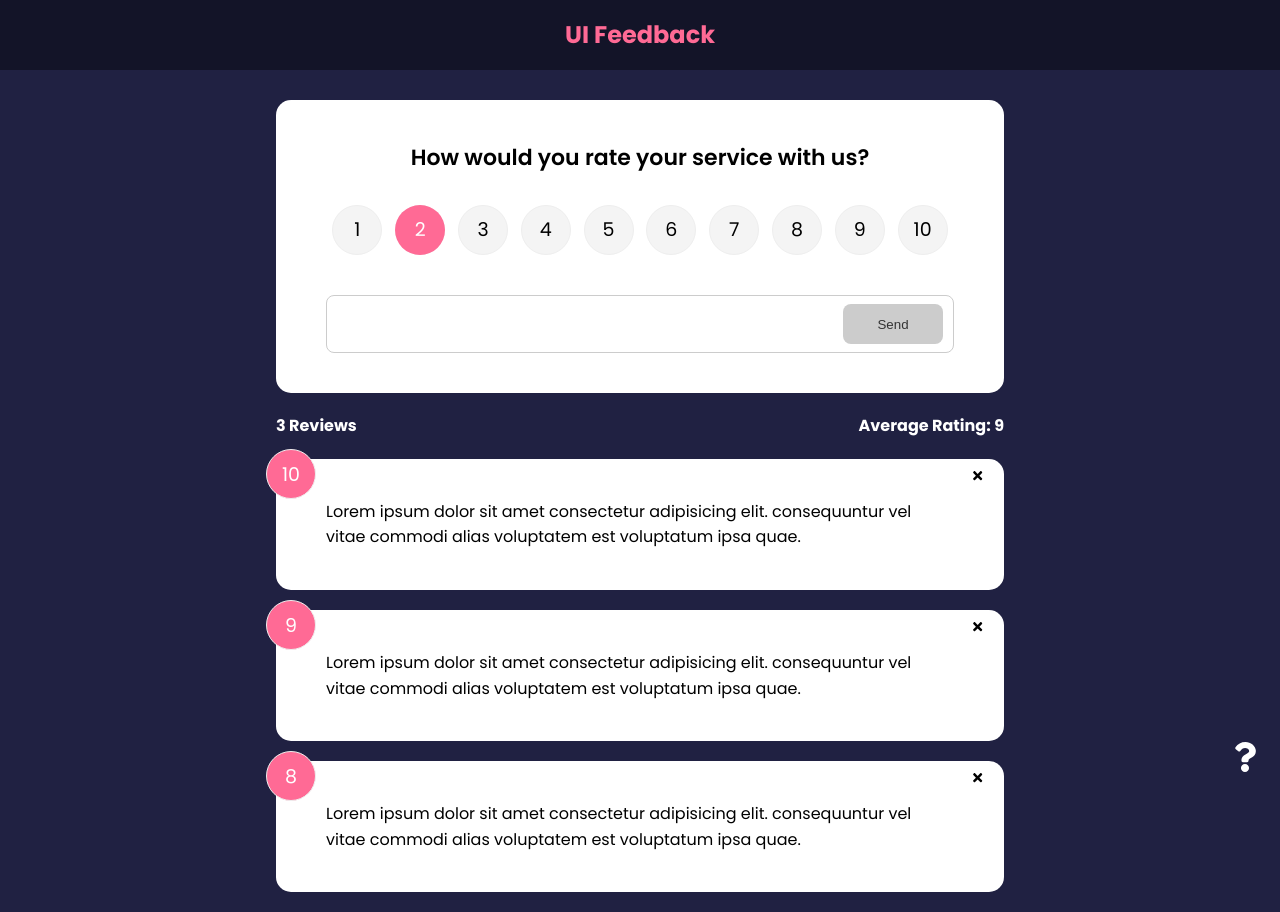
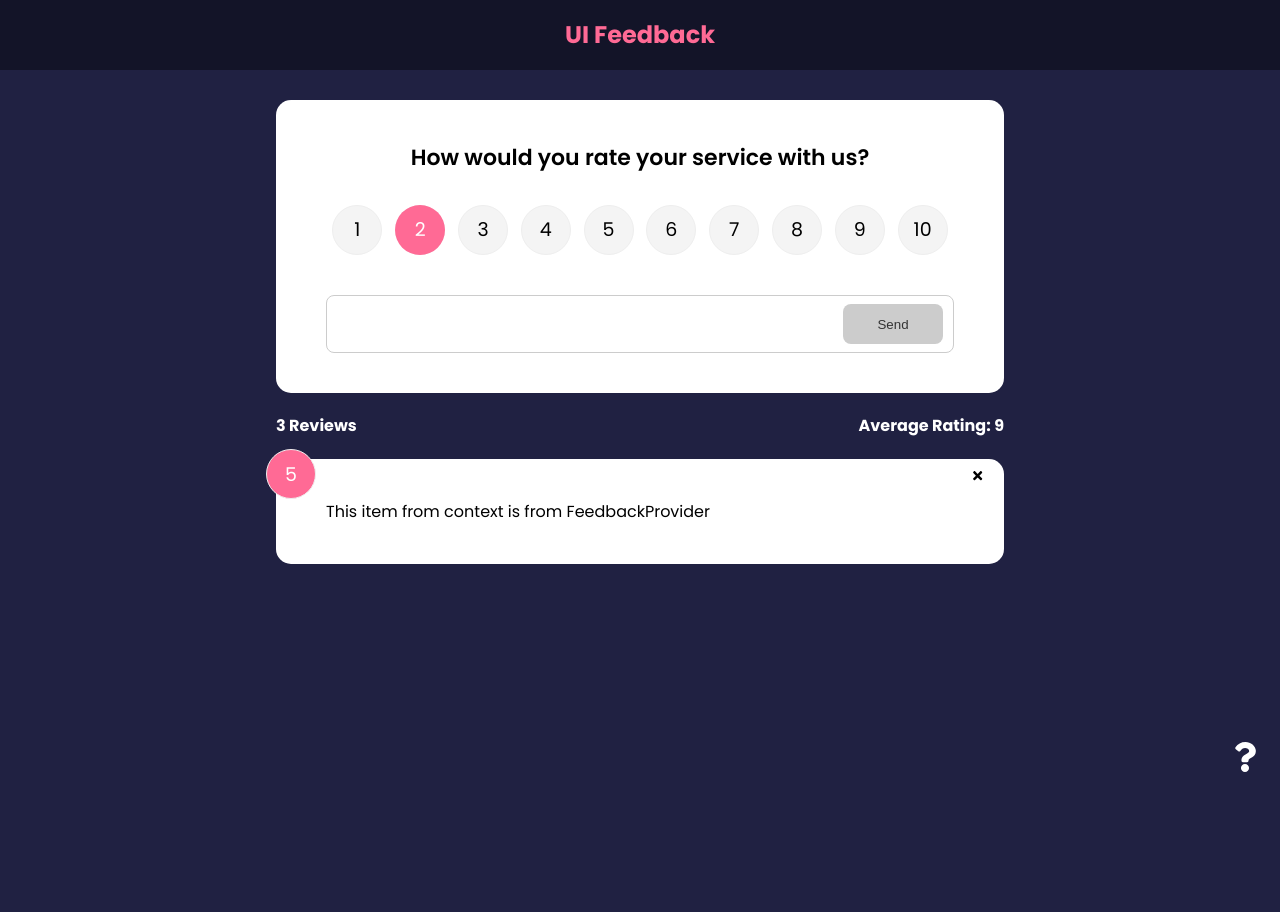
Before and after one commit to Asadullahkhankaimkhani/Feedback-Application, a React (Create React App) app: page / in a window 1280 px wide. After the commit the page ends 800 px from the top, so only its background shows below. Built offline with nearby package versions, Linux system fonts and the light colour scheme.

Commit message:
Global State with the useContext Hook

```diff
--- a/src/App.js
+++ b/src/App.js
@@ -8,6 +8,7 @@ import FeedbackStats from "./components/FeedbackStats";
 import FeedbackForm from "./components/FeedbackForm";
 import About from "./pages/About";
 import AboutIconlink from "./components/AboutIconlink";
+import { FeedbackProvider } from "./context/FeedbackContext";
 
 const App = () => {
   const [feedback, setFeedback] = useState(FeedbackData);
@@ -23,7 +24,7 @@ const App = () => {
   };
 
   return (
-    <>
+    <FeedbackProvider>
       <Router>
         <Header />
         <div className="container">
@@ -48,7 +49,7 @@ const App = () => {
           <AboutIconlink />
         </div>
       </Router>
-    </>
+    </FeedbackProvider>
   );
 };
 
--- a/src/components/FeedbackList.jsx
+++ b/src/components/FeedbackList.jsx
@@ -1,13 +1,17 @@
 import FeedbackItem from "./FeedbackItem";
-import PropTypes from "prop-types";
+
 import { AnimatePresence, motion } from "framer-motion";
+import { useContext } from "react";
+import FeedbackContext from "../context/FeedbackContext";
 
-const FeedbackList = ({ feedback, handleDelete }) => {
+const FeedbackList = ({ handleDelete }) => {
+  const { feedback } = useContext(FeedbackContext);
+
   if (!feedback || feedback.length === 0) {
     return <p>No Feedback Yet</p>;
   }
   return (
-    <div>
+    <div className="feedback-list">
       <AnimatePresence>
         {feedback.map((item) => (
           <motion.div
@@ -27,14 +31,5 @@ const FeedbackList = ({ feedback, handleDelete }) => {
     </div>
   );
 };
-FeedbackList.protoTypes = {
-  feedback: PropTypes.arrayOf(
-    PropTypes.shape({
-      id: PropTypes.number.isRequired,
-      text: PropTypes.string.isRequired,
-      rating: PropTypes.number.isRequired,
-    })
-  ),
-};
 
 export default FeedbackList;
--- a/src/context/FeedbackContext.js
+++ b/src/context/FeedbackContext.js
@@ -2,14 +2,14 @@ import { createContext, useState } from "react";
 
 const FeedbackContext = createContext();
 
-
-
 export const FeedbackProvider = ({ children }) => {
-  const [feedback, setFeedback] = useState({
-    id: 1,
-    text: "This item from context is from FeedbackProvider",
-    rating: 5,
-  });
+  const [feedback, setFeedback] = useState([
+    {
+      id: 1,
+      text: "This item from context is from FeedbackProvider",
+      rating: 5,
+    },
+  ]);
 
   return (
     <FeedbackContext.Provider value={{ feedback }}>
```
